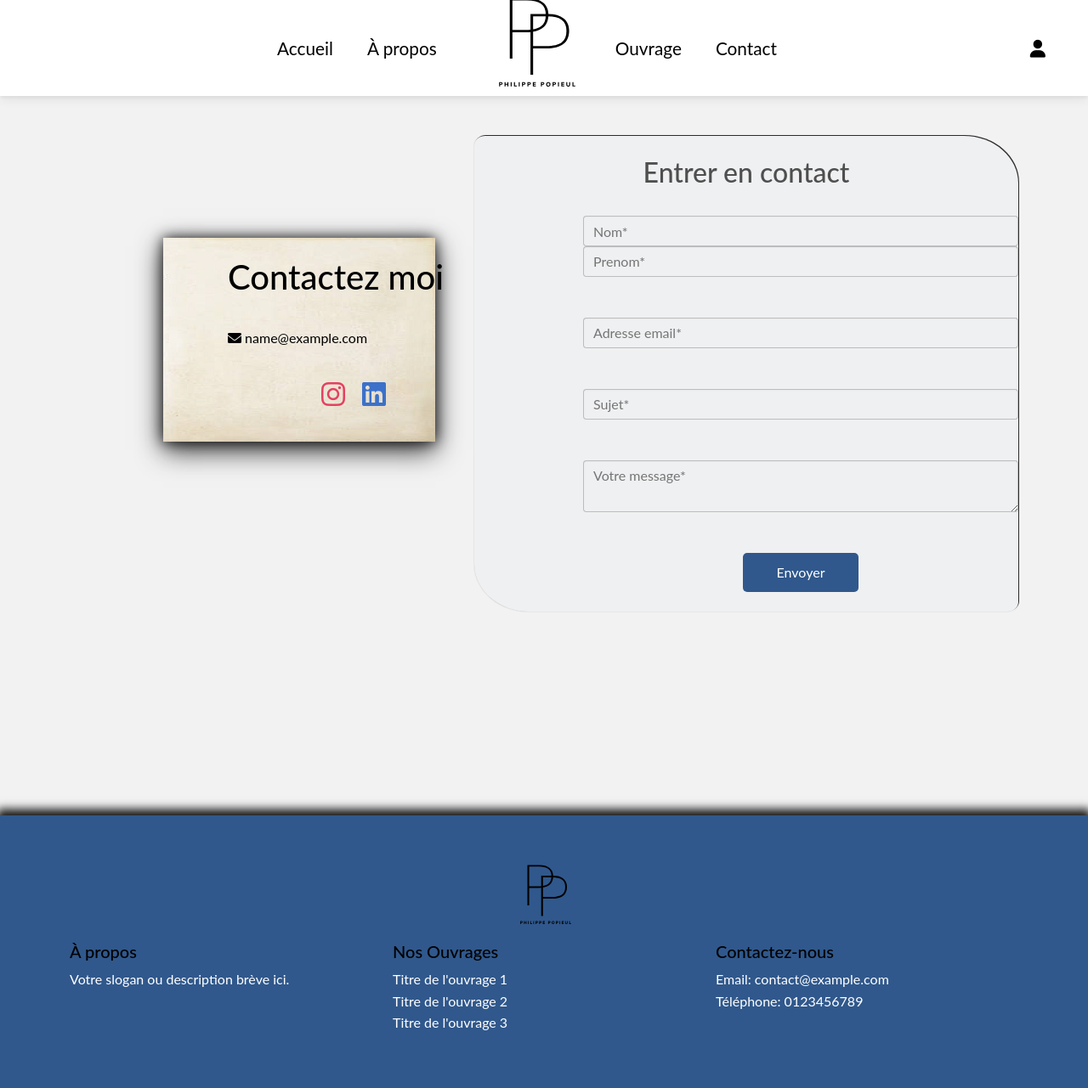
After one commit to sylaang/site-recommandation-livres, a Symfony app: template templates/contact/index.html.twig in a window 1280 px wide. The commit adds this page. Shown: the whole page at 85% size. Run offline with Twig, Linux system fonts and the light colour scheme; the template is opened without the code that fills it: most values are stand-ins (such as "Sample title", 1, 10 or a date in 2020); form fields are guessed from the names that the template uses; some libraries are stand-ins or nearby versions.

Commit message:
add pagecontact + design-front

```diff
--- a/migrations/Version20240222081756.php
+++ b/migrations/Version20240223172426.php
@@ -10,7 +10,7 @@ use Doctrine\Migrations\AbstractMigration;
 /**
  * Auto-generated Migration: Please modify to your needs!
  */
-final class Version20240222081756 extends AbstractMigration
+final class Version20240223172426 extends AbstractMigration
 {
     public function getDescription(): string
     {
@@ -20,12 +20,12 @@ final class Version20240222081756 extends AbstractMigration
     public function up(Schema $schema): void
     {
         // this up() migration is auto-generated, please modify it to your needs
-        $this->addSql('ALTER TABLE `admin` ADD img_short_biographie VARCHAR(255) DEFAULT NULL');
+        $this->addSql('ALTER TABLE contact CHANGE email mail VARCHAR(255) NOT NULL');
     }
 
     public function down(Schema $schema): void
     {
         // this down() migration is auto-generated, please modify it to your needs
-        $this->addSql('ALTER TABLE `admin` DROP img_short_biographie');
+        $this->addSql('ALTER TABLE contact CHANGE mail email VARCHAR(255) NOT NULL');
     }
 }
--- /dev/null
+++ b/public/css/contact.css
@@ -0,0 +1,171 @@
+.ml {
+    margin-left: 20%;
+}
+.slot-one {
+    position: absolute; left: 15%; top: 35vh;
+}
+.slot-one-img {
+    height: 30vh; width: 25vw; box-shadow: 0px 10px 30px #000000ce, 0 0px 15px 0px #000000ce; z-index: 1;
+}
+.slot-one-text {
+    position: absolute; top: 50%; left: 70%; transform: translate(-50%, -50%); color: black; line-height: 3.5em; z-index: 2
+}
+.slot-one-email {
+    margin-left: 1vw;
+}
+.slot-two {
+    background-color: #30588c03;
+    height: 70vh;
+    width: 50vw;
+    box-shadow: 1px -1px 0px #000000ce, 0 0px 2px -1px #000000ce; z-index: 15;
+    border-radius: 2% 10%;
+}
+.custom-button {
+    background-color: #30588c;
+    color: white;
+    padding: 10px 40px;
+    border: none;
+    border-radius: 5px;
+    cursor: pointer;
+    transition: transform 0.3s;
+}
+
+.custom-button:hover {
+    transform: scale(1.1);
+}
+
+
+
+@media screen and (max-width: 1024px) {
+.slot-one {
+    position: absolute; left: 0%; top: 35%;
+}
+.slot-one-img {
+    height: 20vh; width: 35vw; box-shadow: 0px 10px 30px #000000ce, 0 0px 15px 0px #000000ce; z-index: 1;
+}
+.slot-one-text {
+    position: absolute; top: 50%; left: 60%; transform: translate(-50%, -50%); color: black; line-height: 3.5em; z-index: 2
+}
+.slot-one-email {
+    margin-left: 1vw;
+}
+.slot-two {
+    background-color: #30588c03;
+    height: 55%;
+    width: 60vw;
+    box-shadow: 1px -1px 0px #000000ce, 0 0px 2px -1px #000000ce; z-index: 15;
+    border-radius: 2% 10%;
+}
+}
+@media screen and (max-width: 820px) {
+.slot-one {
+    position: absolute; left: 5%; top: 35%;
+}
+.slot-one-img {
+    height: 20vh; width: 35vw; box-shadow: 0px 10px 30px #000000ce, 0 0px 15px 0px #000000ce; z-index: 1;
+}
+.slot-one-text {
+    position: absolute; top: 50%; left: 60%; transform: translate(-50%, -50%); color: black; line-height: 3.5em; z-index: 2
+}
+.slot-one-email {
+    margin-left: 1vw;
+}
+.slot-two {
+    background-color: #30588c03;
+    height: 55%;
+    width: 60vw;
+    box-shadow: 1px -1px 0px #000000ce, 0 0px 2px -1px #000000ce; z-index: 15;
+    border-radius: 2% 10%;
+}
+}
+
+@media screen and (max-width: 768px) {
+.slot-one {
+    position: absolute; left: 5%; top: 40%;
+}
+.slot-one-img {
+    height: 20vh; width: 35vw; box-shadow: 0px 10px 30px #000000ce, 0 0px 15px 0px #000000ce; z-index: 1;
+}
+.slot-one-text {
+    position: absolute; top: 50%; left: 70%; transform: translate(-50%, -50%); color: black; line-height: 3.5em; z-index: 2
+}
+.slot-one-email {
+    margin-left: 1vw;
+}
+.slot-two {
+    background-color: #30588c03;
+    height: 55%;
+    width: 60vw;
+    box-shadow: 1px -1px 0px #000000ce, 0 0px 2px -1px #000000ce; z-index: 15;
+    border-radius: 2% 10%;
+}
+}
+
+@media screen and (max-width: 560px) {
+
+.ml {
+    margin-left: 5%;
+}
+.slot-one {
+    position: absolute; left: 20%; top: 28%;
+}
+.slot-one-img {
+    height: 25vh; width: 60vw; box-shadow: 0px 10px 30px #000000ce, 0 0px 15px 0px #000000ce; z-index: 1;
+}
+.slot-one-text {
+    position: absolute; top: 50%; left: 60%; transform: translate(-50%, -50%); color: black; line-height: 3.5em; z-index: 2;
+}
+.slot-two {
+    padding-top: 10%;
+    margin-top: 70%;
+    height: 90%;
+    width: 90vw;
+    box-shadow: -1px 1px 0px #000000ce, 0 0 2px -1px #000000ce; z-index: 15;
+}
+}
+
+@media screen and (max-width: 414px) {
+
+.ml {
+    margin-left: 5%;
+}
+.slot-one {
+    position: absolute; left: 20%; top: 28%;
+}
+.slot-one-img {
+    height: 25vh; width: 60vw; box-shadow: 0px 10px 30px #000000ce, 0 0px 15px 0px #000000ce; z-index: 1;
+}
+.slot-one-text {
+    position: absolute; top: 50%; left: 60%; transform: translate(-50%, -50%); color: black; line-height: 3.5em; z-index: 2;
+}
+.slot-two {
+    padding-top: 10%;
+    margin-top: 70%;
+    height: 90%;
+    width: 90vw;
+    box-shadow: -1px 1px 0px #000000ce, 0 0 2px -1px #000000ce; z-index: 15;
+}
+}
+
+@media screen and (max-width: 376px) {
+
+.ml {
+    margin-left: 5%;
+}
+.slot-one {
+    position: absolute; left: 20%; top: 28%;
+}
+.slot-one-img {
+    height: 30vh; width: 60vw; box-shadow: 0px 10px 30px #000000ce, 0 0px 15px 0px #000000ce; z-index: 1;
+}
+.slot-one-text {
+    position: absolute; top: 50%; left: 60%; transform: translate(-50%, -50%); color: black; line-height: 3.5em; z-index: 2;
+}
+.slot-two {
+    padding-top: 10%;
+    margin-top: 70%;
+    height: 90%;
+    width: 90vw;
+    box-shadow: -1px 1px 0px #000000ce, 0 0 2px -1px #000000ce; z-index: 15;
+}
+}
--- a/public/css/marquee.css
+++ b/public/css/marquee.css
@@ -11,7 +11,7 @@
     --marquee-height: 20vh;
     --marquee-elements-displayed: 5;
     --marquee-element-width: calc(var(--marquee-width) / var(--marquee-elements-displayed));
-    --marquee-animation-duration: calc(var(--marquee-elements) * 3s);
+    --marquee-animation-duration: calc(var(--marquee-elements) * 2s);
 }
 
 .marquee {
@@ -47,9 +47,9 @@
     animation: scrolling var(--marquee-animation-duration) linear infinite;
 }
 
-/* .marquee-content:hover {
+.marquee-content:hover {
 animation-play-state: paused;
-} */
+}
 @keyframes scrolling {
     0% {
         transform: translateX(0);
--- a/public/css/site.css
+++ b/public/css/site.css
@@ -64,19 +64,17 @@ h1 {
     top: 0;
     left: 0;
     width: 100%;
-    height: 100vh; /* Calcul de la hauteur restante après déduction de la hauteur de la navbar */
+    height: 100vh;
     z-index: 0;
 }
 
 .navbar {
     background-color: #ffffff;
     justify-content: center;
-    /* Centrer horizontalement */
     align-items: center;
-    /* Centrer verticalement */
     position: fixed;
     width: 100%;
-    z-index: 10;
+    z-index: 100;
 
 }
 
@@ -85,8 +83,7 @@ h1 {
     top: 0;
     left: 0;
     width: 100%;
-    z-index: 10;
-    /* Ajoute d'autres styles selon tes besoins */
+    z-index: 100;
 }
 
 .navbar ul {
@@ -95,9 +92,7 @@ h1 {
     padding: 0;
     display: flex;
     align-items: center;
-    /* Centrer verticalement les éléments de la liste */
     height: 12vh;
-    /* Hauteur de la navbar */
 }
 
 .navbar ul li {
@@ -106,11 +101,8 @@ h1 {
 
 .navbar ul li a {
     color: #000;
-    /* Couleur du texte des liens */
     font-size: 1.3rem;
-    /* Ajuster la taille de la police des liens */
     position: relative;
-    /* Position relative pour permettre le positionnement de l'élément ::before */
 }
 
 .navbar ul li.logo {
@@ -130,7 +122,6 @@ h1 {
     left: 0;
     background-color: #000000;
     transition: width 0.3s ease;
-    /* Transition pour l'effet de sous-ligne */
 }
 
 .navbar ul li a:hover::before {
@@ -139,18 +130,15 @@ h1 {
 
 .navbar ul li a:hover {
     text-decoration: none;
-    /* Désactiver la soulignement par défaut lors du survol */
 }
 
 @media screen and (max-width: 1024px) {
     .navbar ul li a {
         font-size: 90%;
-        /* Ajuster la taille de la police des liens */
     }
 
     .navbar ul li a img {
         height: 120px;
-        /* Réduire la taille du logo */
     }
     .overlay {
         font-size: 70%;
@@ -158,16 +146,13 @@ h1 {
         margin-top: 40vh;
     }
 }
-/* Styles pour les écrans de petite taille (mobile) */
 @media screen and (max-width: 768px) {
     .navbar ul li a {
         font-size: 90%;
-        /* Ajuster la taille de la police des liens */
     }
 
     .navbar ul li a img {
         height: 120px;
-        /* Réduire la taille du logo */
     }
     .overlay {
         font-size: 70%;
@@ -177,15 +162,12 @@ h1 {
 }
 
 @media screen and (max-width: 560px) {
-    /* Styles CSS pour les smartphones en orientation portrait */
     .navbar ul li a {
         font-size: 60%;
-        /* Ajuster la taille de la police des liens */
     }
 
     .navbar ul li a img {
         height: 50px;
-        /* Réduire la taille du logo */
     }
     .overlay {
         font-size: 90%;
@@ -194,15 +176,12 @@ h1 {
     }
 }
 @media screen and (max-width: 414px) {
-    /* Styles CSS pour les smartphones en orientation portrait */
     .navbar ul li a {
         font-size: 50%;
-        /* Ajuster la taille de la police des liens */
     }
 
     .navbar ul li a img {
         height: 60px;
-        /* Réduire la taille du logo */
     }
     .overlay {
         width: 90vw;
@@ -211,15 +190,12 @@ h1 {
 }
 
 @media screen and (max-width: 376px) {
-    /* Styles CSS pour les petits smartphones */
     .navbar ul li a {
         font-size: 45%;
-        /* Ajuster la taille de la police des liens */
     }
 
     .navbar ul li a img {
         height: 35px;
-        /* Réduire la taille du logo */
     }
     .overlay {
         width: 100vw;
--- a/public/css/siteAdmin.css
+++ b/public/css/siteAdmin.css
@@ -124,7 +124,7 @@ height: 100%;
 }
 
 .content {
-    flex-grow: 1; /* Permet au contenu de prendre tout l'espace restant */
+    flex-grow: 1;
     overflow: hidden;
     height: 100%;
 }
--- a/src/Repository/AdminRepository.php
+++ b/src/Repository/AdminRepository.php
@@ -45,7 +45,7 @@ class AdminRepository extends ServiceEntityRepository implements PasswordUpgrade
     public function findAdminInfos(): array
     {
         return $this->createQueryBuilder('a')
-            ->select('a.nom', 'a.prenom', 'a.Biographie', 'a.shortBiographie', 'a.imageBiographie', 'a.secondImageBiographie', 'a.imageReseauxSociaux', 'a.firstimageHome', 'a.imgShortBiographie')
+            ->select('a.nom', 'a.prenom', 'a.Biographie', 'a.shortBiographie', 'a.email', 'a.imageBiographie', 'a.secondImageBiographie', 'a.imageReseauxSociaux', 'a.firstimageHome', 'a.imgShortBiographie')
             ->getQuery()
             ->getResult();
     }
--- a/templates/base.html.twig
+++ b/templates/base.html.twig
@@ -45,7 +45,7 @@
     <li><a href="{{ path('app_apropos') }}">À propos</a></li>
     <li class="logo"><a href="{{ path('app_home') }}"><img src="{{ asset('img/logo/logo-entreprise.svg') }}" alt="Mon Logo"></a></li>
     <li><a href="{{ path('app_livre_index') }}">Ouvrage</a></li>
-    <li><a href="#">Contact</a></li>
+    <li><a href="{{ path('app_contact') }}">Contact</a></li>
     {% if not is_granted('ROLE_ADMIN') %}
     <li><a style="position: absolute; right: 50px; top: 5vh;" href="{{ path('app_login') }}"><i class="fas fa-user"></i></a></li>
     {% endif %}
--- /dev/null
+++ b/templates/contact/index.html.twig
@@ -0,0 +1,100 @@
+{% extends 'base.html.twig' %}
+
+{% block title %}Hello ContactController!{% endblock %}
+{% block stylesheets %}
+  <link rel="stylesheet" href="https://cdnjs.cloudflare.com/ajax/libs/animate.css/4.1.1/animate.min.css"/>
+  <link rel="stylesheet" href="{{ asset('css/contact.css')}}"/>
+{% endblock %}
+
+{% block body %}
+{% for adminInfo in adminInfos %}
+<div class="slot-one">
+    <img src="{{ asset('img/feuille.png') }}" alt="page de livre" class="slot-one-img">
+
+    <div class="container slot-one-text">
+        <h1>Contactez moi</h1>
+        <div clas="slot-one-email">
+            <p><i class="fa fa-envelope"></i> {{ adminInfo.email}}</p>
+        </div>
+        <div class="d-flex justify-content-center">
+            <a href="https://www.instagram.com/philippe.popieul/" rel="noopener noreferrer">
+                <i class="fab fa-instagram fa-2x" style="color: #e4405f; margin-right: 20px;"></i>
+            </a>
+            <a href="https://www.linkedin.com/in/philippepopieul/" rel="noopener noreferrer">
+                <i class="fab fa-linkedin fa-2x"></i>
+            </a>
+        </div>
+    </div>
+
+</div>
+<div class="container d-flex justify-content-end">
+    <div class="slot-two">
+        <div class="row">
+            <div class="col-md-12">
+                <h2 class="text-center py-4">Entrer en contact</h2>
+                {{ form_start(contactForm) }}
+                <div class="ml">
+                <div class="row mb-5">
+                    <div class="col-sm-12">
+                        <div class="form-outline">
+                            {{ form_widget(contactForm.nom, { 'attr': {'placeholder': 'Nom*'} }) }}
+                        </div>
+                    </div>
+                    <div class="col-sm-12">
+                        <div class="form-outline">
+                            {{ form_widget(contactForm.prenom, { 'attr': {'placeholder': 'Prenom*'} }) }}
+                        </div>
+                    </div>
+                </div>
+                <div class="row mb-5">
+                    <div class="col-md-12">
+                        <div class="form-outline">
+                            {{ form_widget(contactForm.mail, { 'attr': {'placeholder': 'Adresse email*'} }) }}
+                        </div>
+                    </div>
+                </div>
+                <div class="row mb-5">
+                    <div class="col-md-12">
+                        <div class="form-outline">
+                            {{ form_widget(contactForm.subject, { 'attr': {'placeholder': 'Sujet*'} }) }}
+                        </div>
+                    </div>
+                </div>
+                <div class="row mb-5">
+                    <div class="col-md-12">
+                        <div class="form-outline">
+                            {{ form_widget(contactForm.message, { 'attr': {'placeholder': 'Votre message*'} }) }}
+                        </div>
+                    </div>
+                </div>
+                <div class="row mb-5">
+                    <div class="col-md-12 text-center">
+                        <button id="send" class="custom-button animate__animated" type="submit">Envoyer</button>
+                    </div>
+                </div>
+                </div>
+                {{ form_end(contactForm) }}
+            </div>
+        </div>
+    </div>
+</div>
+{% endfor %}
+
+{% endblock %}
+
+{% block javascripts %}
+<script>
+document.addEventListener("DOMContentLoaded", function() {
+    var button = document.getElementById('send'); // Corrigé pour correspondre à l'ID du bouton
+    button.onclick = function() {
+        // Ajoute les classes pour l'animation
+        this.classList.add("animate__animated", "animate__backOutRight");
+
+        // Optionnel : retire les classes après que l'animation soit terminée
+        this.addEventListener('animationend', function() {
+            this.classList.remove("animate__animated", "animate__backOutRight");
+        });
+    };
+});
+</script>
+{% endblock %}
```
Also changed, not shown: src/Controller/ContactController.php (added, +68 -0 lines), src/Entity/Contact.php (added, +96 -0 lines), src/Form/ContactType.php (added, +29 -0 lines), src/Repository/ContactRepository.php (added, +48 -0 lines), src/Services/MailService.php (added, +40 -0 lines), templates/emails/contact.html.twig (added, +55 -0 lines), public/img/feuille.png (added), public/img/image.png (deleted).
